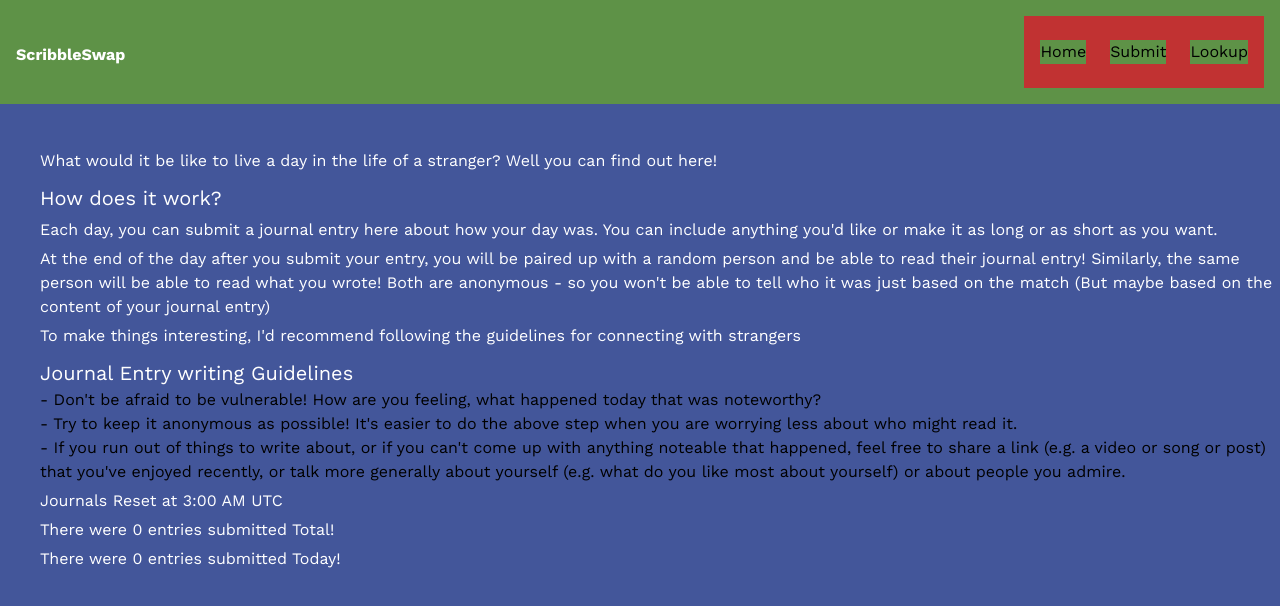
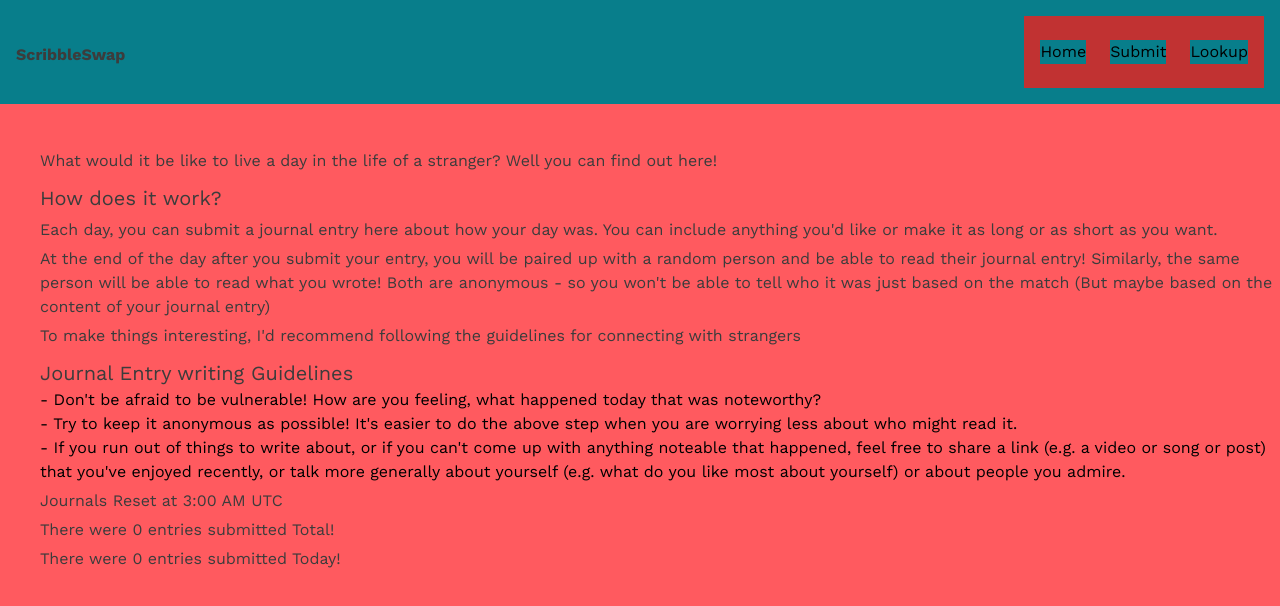
Before and after one commit to RnkSngh/journalingWebapp, a Next.js app: page / in a window 1280 px wide. Shown: the top 606 px of the page. Built offline with nearby package versions, Linux system fonts and the light colour scheme; no server answers; the database is empty.

Commit message:
add chakra ui

```diff
--- a/src/app/globals.css
+++ b/src/app/globals.css
@@ -5,12 +5,12 @@
 :root {
   --foreground-rgb: 0, 0, 0;
   --background-start-rgb: 214, 219, 220;
-  --background-end-rgb: 255, 255, 255;
-  --primary-color: white;
-  --text-color: white;
-  --background-color: #43569a;
-  --background-secondary-color: rgb(94, 146, 71);
-  --secondary-color: rgb(106, 203, 235);
+  --background-end-rgb: #3c3c3c;
+  --primary-color:#3c3c3c;
+  --text-color: #3c3c3c;
+  --background-color: #ff5a5f;
+  --background-secondary-color:#087e8b;
+  --secondary-color:#3c3c3c;
 }
 
 @media (prefers-color-scheme: dark) {
--- /dev/null
+++ b/src/theme.js
@@ -0,0 +1,68 @@
+import { extendTheme } from "@chakra-ui/react";
+
+// example theme
+const theme = extendTheme({
+  colors: {
+    100: "#3c3c3",
+    200: "#ff5a5f",
+    300: "#087e8b",
+  },
+  fonts: {
+    body: "system-ui, sans-serif",
+    heading: "Georgia, serif",
+    mono: "Menlo, monospace",
+  },
+  fontSizes: {
+    xs: "0.75rem",
+    sm: "0.875rem",
+    md: "1rem",
+    lg: "1.125rem",
+    xl: "1.25rem",
+    "2xl": "1.5rem",
+    "3xl": "1.875rem",
+    "4xl": "2.25rem",
+    "5xl": "3rem",
+    "6xl": "3.75rem",
+    "7xl": "4.5rem",
+    "8xl": "6rem",
+    "9xl": "8rem",
+  },
+  fontWeights: {
+    hairline: 100,
+    thin: 200,
+    light: 300,
+    normal: 400,
+    medium: 500,
+    semibold: 600,
+    bold: 700,
+    extrabold: 800,
+    black: 900,
+  },
+  lineHeights: {
+    normal: "normal",
+    none: 1,
+    shorter: 1.25,
+    short: 1.375,
+    base: 1.5,
+    tall: 1.625,
+    taller: "2",
+    3: ".75rem",
+    4: "1rem",
+    5: "1.25rem",
+    6: "1.5rem",
+    7: "1.75rem",
+    8: "2rem",
+    9: "2.25rem",
+    10: "2.5rem",
+  },
+  letterSpacings: {
+    tighter: "-0.05em",
+    tight: "-0.025em",
+    normal: "0",
+    wide: "0.025em",
+    wider: "0.05em",
+    widest: "0.1em",
+  },
+});
+
+export default theme;
```
Also changed, not shown: package.json (+7 -0 lines), 1 other file (tests, documents, lock files or other folders).
